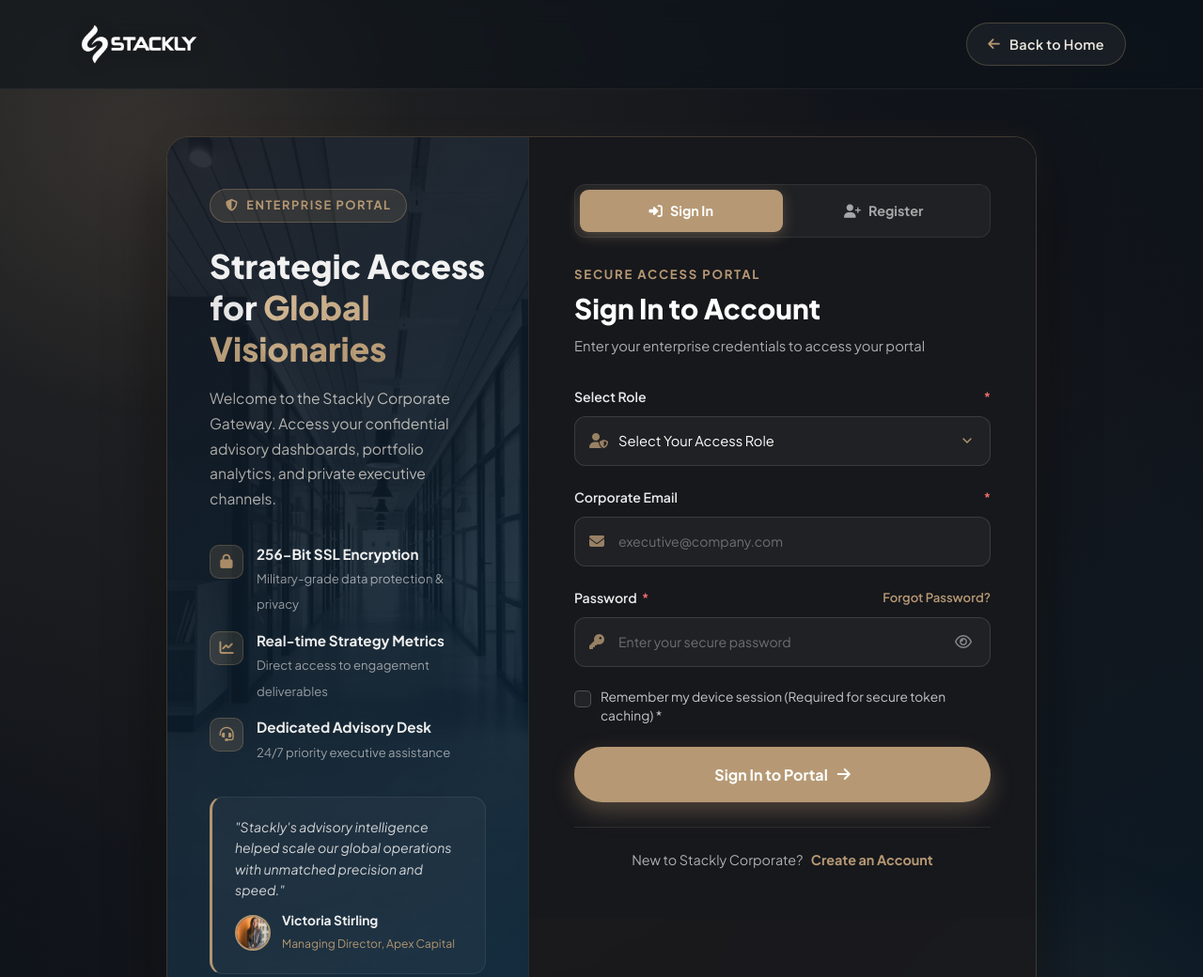
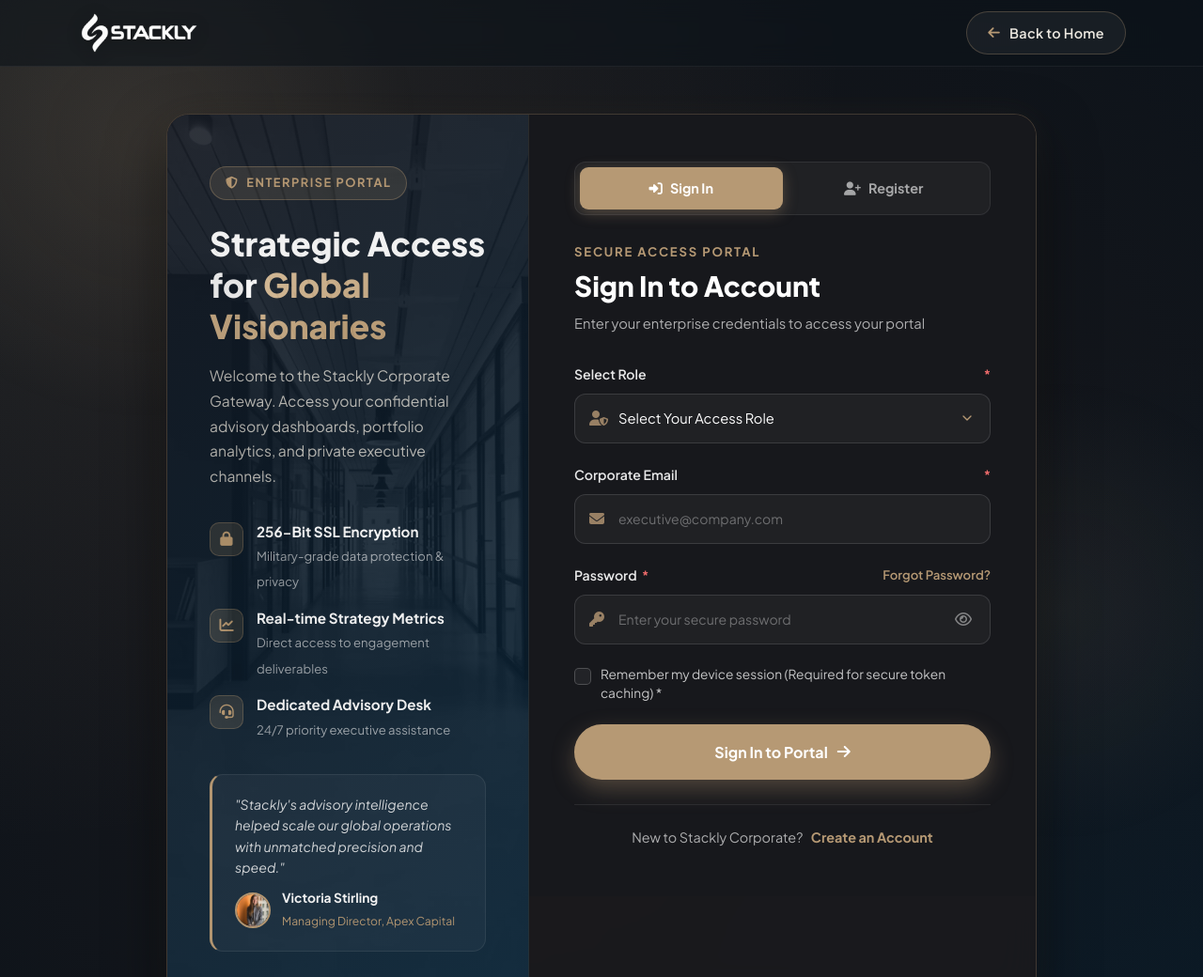
Before and after one commit to MrGokul27/company-profile-website, a plain HTML site: page pages/login.html in a window 1280 px wide. Shown: the top 1040 px of the page at 94% size. Drawn offline with nearby package versions, Linux system fonts and the light colour scheme.

Commit message:
refactor: auth ui corrections

```diff
--- a/assets/css/auth.css
+++ b/assets/css/auth.css
@@ -1,5 +1,9 @@
 /* Page Background and Layout Shell */
-.auth-page-body {
+html {
+  overflow-x: hidden;
+}
+
+body.auth-page-body {
   min-height: 100vh;
   background-color: #0d131a;
   background-image:
@@ -13,10 +17,15 @@
   overflow-x: hidden;
 }
 
+/* Custom Scrollbar for Auth Dark Theme */
+::-webkit-scrollbar-track {
+  background: #0d131a;
+}
+
 /* Background Ambient Glows */
 .auth-page-body::before {
   content: "";
-  position: absolute;
+  position: fixed;
   width: 600px;
   height: 600px;
   background: radial-gradient(
@@ -33,7 +42,7 @@
 
 .auth-page-body::after {
   content: "";
-  position: absolute;
+  position: fixed;
   width: 500px;
   height: 500px;
   background: radial-gradient(
@@ -52,7 +61,7 @@
 .auth-top-nav {
   position: relative;
   z-index: 10;
-  padding: 24px 0;
+  padding: 12px 0;
   border-bottom: 1px solid rgba(255, 255, 255, 0.06);
   background: rgba(13, 19, 26, 0.6);
   backdrop-filter: blur(12px);
--- a/pages/login.html
+++ b/pages/login.html
@@ -238,12 +238,6 @@
                             href="#"
                             class="text-decoration-none"
                             style="font-size: 0.82rem; color: var(--theme)"
-                            onclick="
-                              alert(
-                                'Password reset link has been dispatched to your corporate email.',
-                              );
-                              return false;
-                            "
                           >
                             Forgot Password?
                           </a>
```
Also changed, not shown: pages/register.html (+1 -0 lines).
